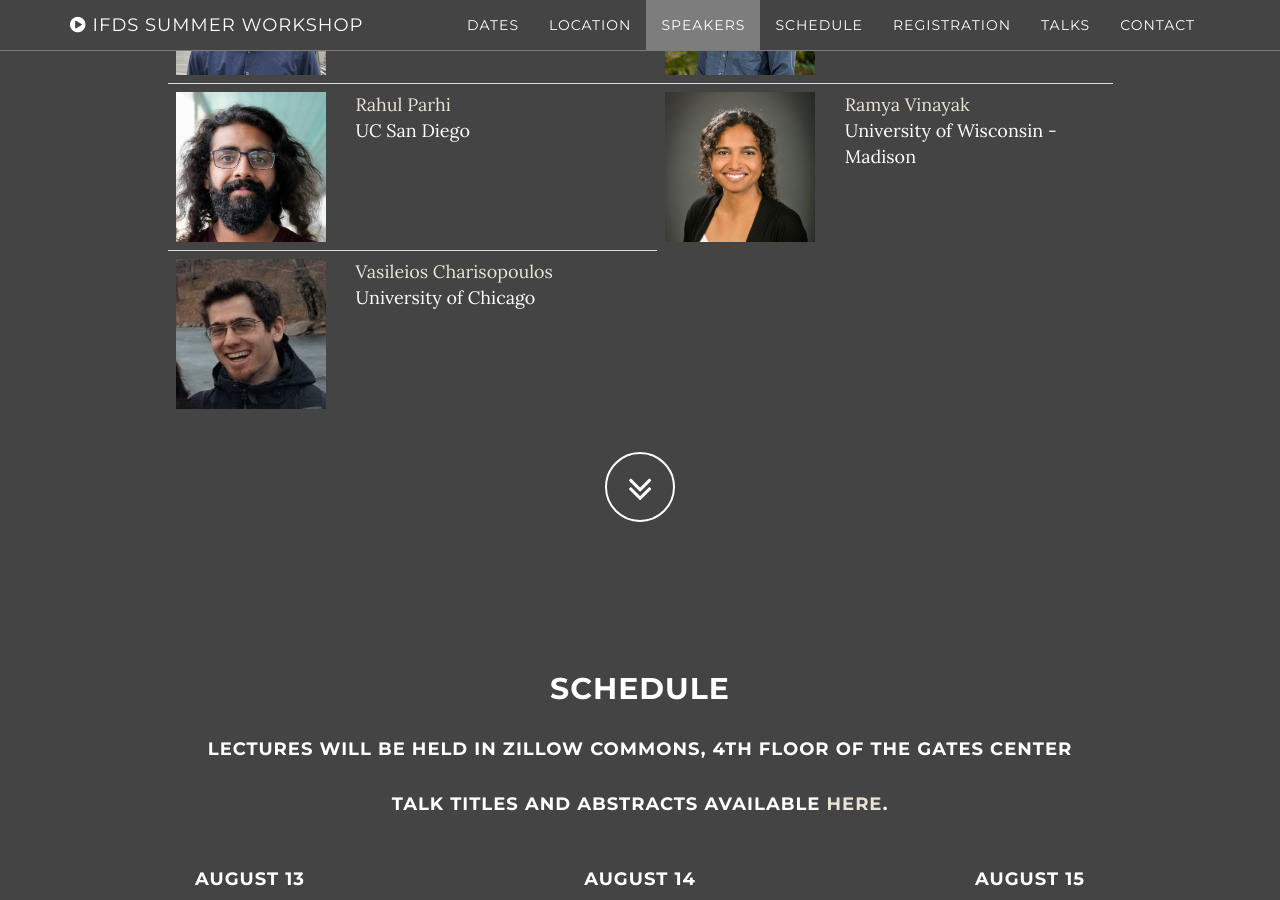
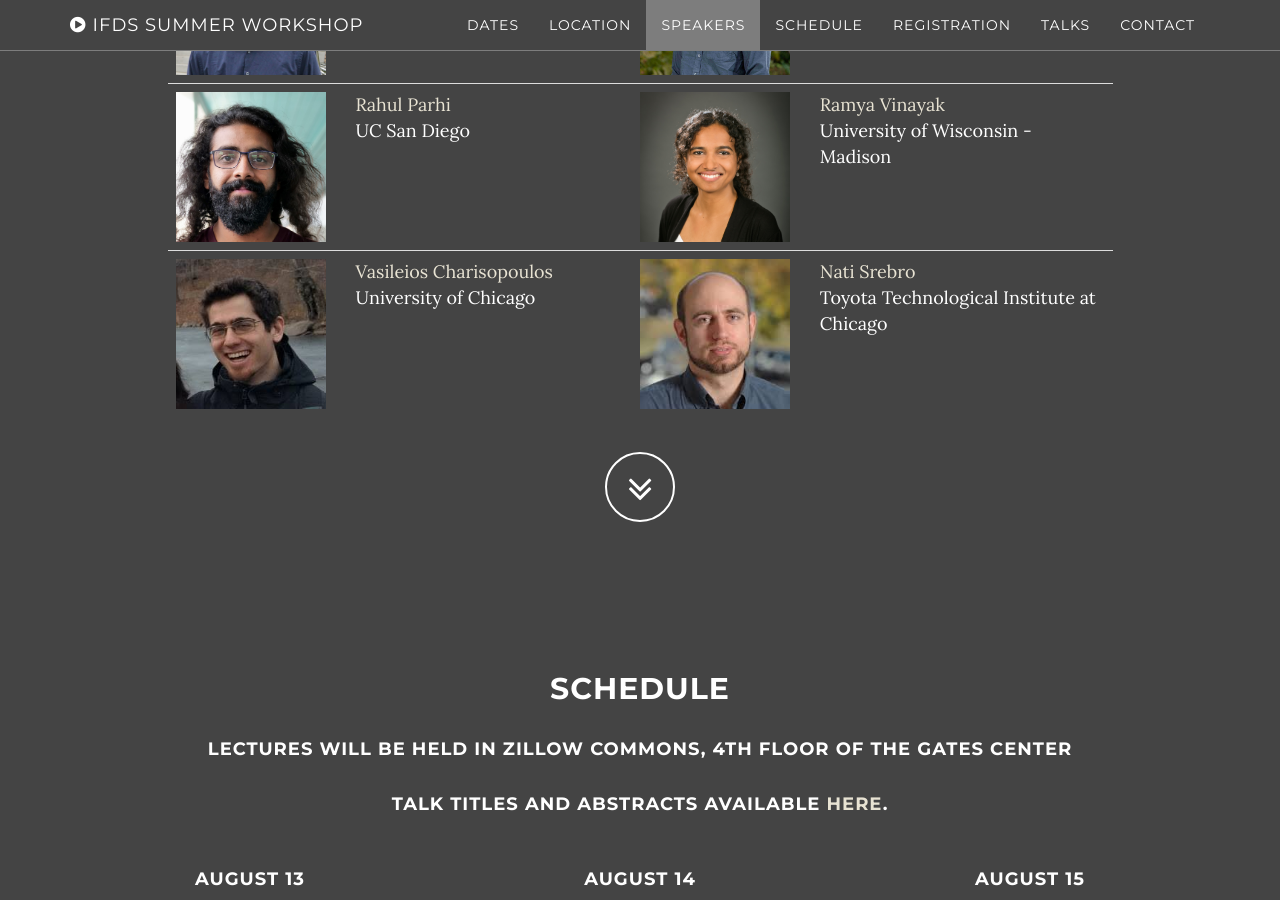
Before and after one commit to kgjamieson/ifds-workshop-2025, a Jekyll site: the page built from index.html, in a window 1280 px wide and 900 px high, scrolled down 3840 px. Built offline with Jekyll 4.4.1, drawn with Linux system fonts in a browser that asks for light colours.

Commit message:
Update speakers.html

```diff
--- a/_includes/speakers.html
+++ b/_includes/speakers.html
@@ -76,6 +76,8 @@
 <tr>
 <td class="thumb"><img src="img/speakers/Vasileios.png"></td>
 <td><a href="https://vchariso.gitlab.io/">Vasileios Charisopoulos</a><br />University of Chicago<br /><i> </i></td>
+<td class="thumb"><img src="img/speakers/nati_srebro.jpeg"></td>
+<td><a href="https://nati.ttic.edu/">Nati Srebro</a><br />Toyota Technological Institute at Chicago<br /><i> </i></td>
 </tr>
 
 
```
